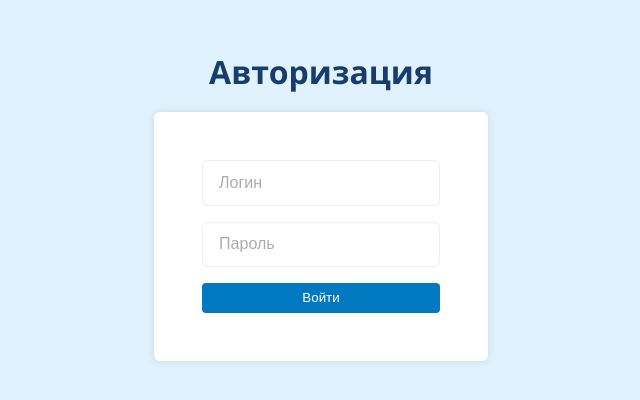
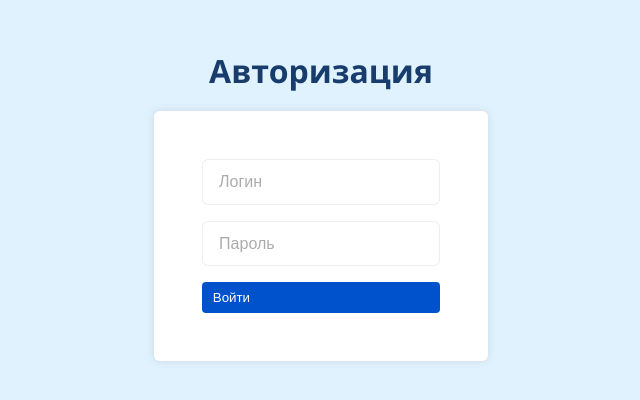
Before and after one commit to strukovd/gazprom-partners, a Nuxt app: page /login in a window 1280 px wide. Shown: the part 216-616 px from the top of the page, without its empty margins (319-959 px from the left). Built offline with nearby package versions, Linux system fonts and the light colour scheme.

Commit message:
refactored baseButton

```diff
--- a/app/components/common/BaseButton.vue
+++ b/app/components/common/BaseButton.vue
@@ -1,33 +1,35 @@
 <template>
 	<button type="button"
 		class="base-button"
-		:class="[buttonColor, { 'disabled': disabled }]"
+		:class="[variant, { 'disabled': disabled }]"
 		:style="{
-			color: !disabled && secondary && color ? color : '',
-			borderColor: !disabled && secondary && color ? color : '',
-			background: !disabled && !secondary && color ? color : ''
+			color: !disabled && variant === 'secondary' && color ? color : '',
+			borderColor: !disabled && variant === 'secondary' && color ? color : '',
+			background: !disabled && variant !== 'secondary' && color ? color : ''
 		}"
 	>
-		<!-- <v-icon v-if="prependIcon" :icon="prependIcon" size="1.2em" style="margin-right:.3em; opacity:.8;"></v-icon> -->
-		<span style="font-weight:300;"><slot name="default"></slot></span>
+		<BaseIcon v-if="prependIcon" fill="currentColor" size="1.2em" :name="prependIcon"/>
+		<span class="button-text"><slot name="default"></slot></span>
+		<BaseIcon v-if="appendIcon" fill="currentColor" size="1.2em" :name="appendIcon"/>
 	</button>
 </template>
 
 <script lang="ts">
 import { defineComponent } from 'vue';
+import BaseIcon from '~/components/common/BaseIcon.vue';
 
 export default defineComponent({
 	name: 'BaseButton',
+	components: { BaseIcon },
 	props: {
 		prependIcon: String,
+		appendIcon: String,
 		disabled: { type: Boolean, default: false },
-		secondary: { type: Boolean, default: false },
-		color: String
-	},
-	computed: {
-		buttonColor() {
-			return this.secondary ? 'secondary' : 'primary';
-		}
+		color: String,
+		variant: {
+			type: String as () => 'primary' | 'secondary',
+			default: 'primary'
+		},
 	},
 	data() {
 		return {};
@@ -38,14 +40,22 @@ export default defineComponent({
 
 <style lang="scss">
 .base-button {
-	line-height:1.4em;
+	// background: #0079C1;
+	// color: #fff;
+
+	// line-height:1.4em;
+	// background: #EBF1FF;
+	// color: #0079C1;
 	font-weight: 500;
 	border-radius: 4px;
 	box-shadow: none;
-	padding:.4em 1.1em;
+	padding:.6em 1em .6em .8em;
 	user-select: none;
 	transition:all 300ms ease 0s;
 	border-style: none;
+	display: flex;
+	align-items: center;
+	gap: .3em;
 
 	&.disabled {
 		background: #ffffff55;
@@ -59,19 +69,20 @@ export default defineComponent({
 		cursor: pointer;
 
 		&.primary {
-			background: #0079C1;
+			// background: #0079C1;
+			// color: #fff;
+
+			background: #0052cc;
 			color: #fff;
-
-			// background: #FFFFFF;
-			// border-radius: 6px;
+			font-weight: 700;
 			// border: 1px solid rgba(224, 226, 231, 0.56);
 		}
 
 		&.secondary {
-			background: #ffffff55;
-			color: #0079C1dd;
-			outline:1px solid #0079C1;
-			outline-offset:-1px;
+			background: rgba(9,30,66,.08);
+			// background: color-mix(in srgb, currentcolor 3%, transparent 97%);
+			color: #344563;
+			border: 1px solid transparent;
 
 			// background: #EBF1FF;
 			// color: #0079C1;
@@ -81,5 +92,10 @@ export default defineComponent({
 			opacity:.8;
 		}
 	}
+
+
+	.button-text {
+		font-weight: 300;
+	}
 }
 </style>
```
